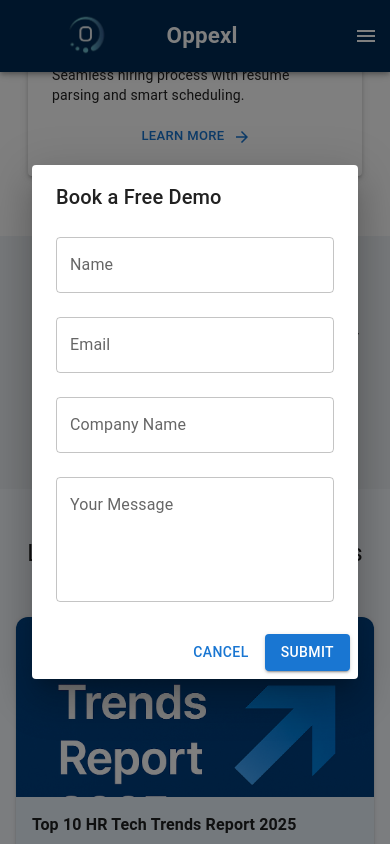
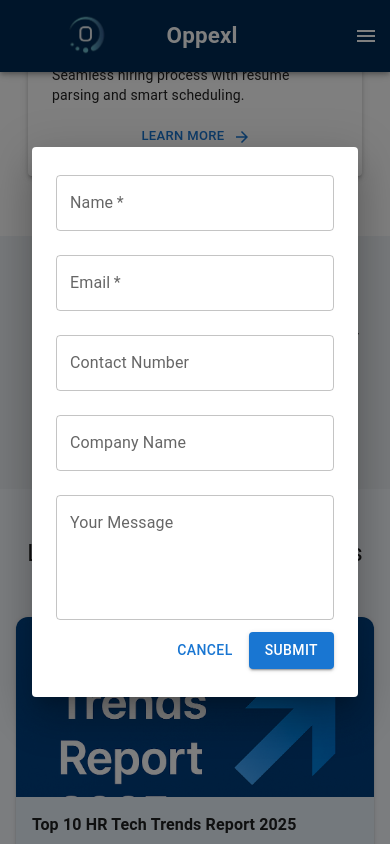
Before and after one commit to saranshtyagi/oppexl-tech, a React (Create React App) app: page / in a window 390 px wide. Both pictures are taken after a click on the button "BOOK A FREE DEMO". Shown: the part 931-1775 px from the top of the page. Built offline with nearby package versions, Linux system fonts and the light colour scheme.

Commit message:
Refactor Home component: Update import statements for consistency, enhance form handling with Web3 integration, and improve UI responsiveness with Snackbar notifications.

```diff
--- a/src/pages/Home.js
+++ b/src/pages/Home.js
@@ -1,4 +1,4 @@
-import React, { useState, useRef, useEffect } from 'react';
+import React, { useState, useRef, useEffect } from "react";
 import {
   Box,
   Button,
@@ -12,16 +12,24 @@ import {
   Typography,
   TextField,
   Dialog,
-  DialogTitle,
   DialogContent,
   DialogActions,
   useMediaQuery,
   useTheme,
-} from '@mui/material';
-import Slider from 'react-slick';
-import { ArrowForward, CheckCircle, MonetizationOn, People, TrendingUp, EmojiEmotions } from '@mui/icons-material';
-import { Link } from 'react-router-dom';
-import { motion } from 'framer-motion';
+} from "@mui/material";
+import Slider from "react-slick";
+import {
+  ArrowForward,
+  CheckCircle,
+  MonetizationOn,
+  People,
+  TrendingUp,
+  EmojiEmotions,
+} from "@mui/icons-material";
+import { Link } from "react-router-dom";
+import { motion } from "framer-motion";
+import Snackbar from "@mui/material/Snackbar";
+import Alert from "@mui/material/Alert";
 
 const MotionBox = motion(Box);
 const MotionCard = motion(Card);
@@ -32,26 +40,98 @@ function Home() {
   const handleOpen = () => setOpen(true);
   const handleClose = () => setOpen(false);
   const [clientReady, setClientReady] = useState(false);
+  const [snackOpen, setSnackOpen] = useState(false);
+  const [sending, setSending] = useState(false);
+
 
   const theme = useTheme();
-  const isSmDown = useMediaQuery(theme.breakpoints.down('sm'));
-  const isMdDown = useMediaQuery(theme.breakpoints.down('md'));
+  const isSmDown = useMediaQuery(theme.breakpoints.down("sm"));
+  const isMdDown = useMediaQuery(theme.breakpoints.down("md"));
 
   useEffect(() => {
     setClientReady(true);
   }, []);
 
+
   const featuresCarousel = [
-    { key: 'lms', icon: <People fontSize="large" sx={{ color: '#10b981' }} />, title: 'LMS', description: 'Upskill employees through interactive and gamified training modules.', path: '/products/lms' },
-    { key: 'hrms', icon: <CheckCircle fontSize="large" sx={{ color: '#ec4899' }} />, title: 'HRMS', description: 'Automate HR operations, payroll, and compliance effortlessly.', path: '/products/hrms' },
-    { key: 'job-portal', icon: <MonetizationOn fontSize="large" sx={{ color: '#0ba5e9' }} />, title: 'Job Portal', description: 'Seamless hiring process with resume parsing and smart scheduling.', path: '/products/job-portal' },
-    { key: 'mna', icon: <TrendingUp fontSize="large" sx={{ color: '#3b82f6' }} />, title: 'Merger & Acquisitions', description: 'End-to-end M&A support from due diligence to post-merger integration.', path: '/services/merger-acquisitions' },
-    { key: 'audits', icon: <CheckCircle fontSize="large" sx={{ color: '#22c55e' }} />, title: 'Audits', description: 'Comprehensive HR and compliance audits to reduce operational risk.', path: '/services/audits' },
-    { key: 'talent-management', icon: <EmojiEmotions fontSize="large" sx={{ color: '#f59e0b' }} />, title: 'Talent Management', description: 'Performance, succession, and skill mapping for a stronger bench.', path: '/services/talent-management' },
-    { key: 'comp-benefits-rewards', icon: <MonetizationOn fontSize="large" sx={{ color: '#16a34a' }} />, title: 'Compensation, Benefits & Rewards', description: 'Design pay and benefits programs at scale.', path: '/services/compensation-benefits' },
-    { key: 'recruitment', icon: <People fontSize="large" sx={{ color: '#0ea5e9' }} />, title: 'Recruitment', description: 'Source, screen, and hire faster with AI-enabled workflows.', path: '/services/recruitment' },
-    { key: 'payroll', icon: <MonetizationOn fontSize="large" sx={{ color: '#8b5cf6' }} />, title: 'Payroll', description: 'Accurate, compliant, and timely payroll processing across regions.', path: '/services/payroll' },
-    { key: 'gov-advisory', icon: <TrendingUp fontSize="large" sx={{ color: '#dc2626' }} />, title: 'Government Advisory', description: 'Advisory for public-sector HCM modernization and compliance.', path: '/services/government-advisory' },
+    {
+      key: "lms",
+      icon: <People fontSize="large" sx={{ color: "#10b981" }} />,
+      title: "LMS",
+      description:
+        "Upskill employees through interactive and gamified training modules.",
+      path: "/products/lms",
+    },
+    {
+      key: "hrms",
+      icon: <CheckCircle fontSize="large" sx={{ color: "#ec4899" }} />,
+      title: "HRMS",
+      description:
+        "Automate HR operations, payroll, and compliance effortlessly.",
+      path: "/products/hrms",
+    },
+    {
+      key: "job-portal",
+      icon: <MonetizationOn fontSize="large" sx={{ color: "#0ba5e9" }} />,
+      title: "Job Portal",
+      description:
+        "Seamless hiring process with resume parsing and smart scheduling.",
+      path: "/products/job-portal",
+    },
+    {
+      key: "mna",
+      icon: <TrendingUp fontSize="large" sx={{ color: "#3b82f6" }} />,
+      title: "Merger & Acquisitions",
+      description:
+        "End-to-end M&A support from due diligence to post-merger integration.",
+      path: "/services/merger-acquisitions",
+    },
+    {
+      key: "audits",
+      icon: <CheckCircle fontSize="large" sx={{ color: "#22c55e" }} />,
+      title: "Audits",
+      description:
+        "Comprehensive HR and compliance audits to reduce operational risk.",
+      path: "/services/audits",
+    },
+    {
+      key: "talent-management",
+      icon: <EmojiEmotions fontSize="large" sx={{ color: "#f59e0b" }} />,
+      title: "Talent Management",
+      description:
+        "Performance, succession, and skill mapping for a stronger bench.",
+      path: "/services/talent-management",
+    },
+    {
+      key: "comp-benefits-rewards",
+      icon: <MonetizationOn fontSize="large" sx={{ color: "#16a34a" }} />,
+      title: "Compensation, Benefits & Rewards",
+      description: "Design pay and benefits programs at scale.",
+      path: "/services/compensation-benefits",
+    },
+    {
+      key: "recruitment",
+      icon: <People fontSize="large" sx={{ color: "#0ea5e9" }} />,
+      title: "Recruitment",
+      description: "Source, screen, and hire faster with AI-enabled workflows.",
+      path: "/services/recruitment",
+    },
+    {
+      key: "payroll",
+      icon: <MonetizationOn fontSize="large" sx={{ color: "#8b5cf6" }} />,
+      title: "Payroll",
+      description:
+        "Accurate, compliant, and timely payroll processing across regions.",
+      path: "/services/payroll",
+    },
+    {
+      key: "gov-advisory",
+      icon: <TrendingUp fontSize="large" sx={{ color: "#dc2626" }} />,
+      title: "Government Advisory",
+      description:
+        "Advisory for public-sector HCM modernization and compliance.",
+      path: "/services/government-advisory",
+    },
   ];
 
   const sliderSettings = {
@@ -77,32 +157,31 @@ function Home() {
 
   const insights = [
     {
-      id: 'hr-trends-2025',
-      title: 'Top 10 HR Tech Trends Report 2025',
-      image: '/hr-trends.png',
-      snippet: 'Explore the latest HR technology trends that will define 2025.',
-      link: '/insights/hr-trends',
+      id: "hr-trends-2025",
+      title: "Top 10 HR Tech Trends Report 2025",
+      image: "/hr-trends.png",
+      snippet: "Explore the latest HR technology trends that will define 2025.",
+      link: "/insights/hr-trends",
     },
     {
-      id: 'performance-management',
-      title: 'Future-Focused Performance Management',
-      image: '/performance-management.png',
-      snippet: 'Discover how to align performance systems with evolving business goals.',
-      link: '/insights/performance-management',
+      id: "performance-management",
+      title: "Future-Focused Performance Management",
+      image: "/performance-management.png",
+      snippet:
+        "Discover how to align performance systems with evolving business goals.",
+      link: "/insights/performance-management",
     },
     {
-      id: 'social-audits',
-      title: 'Internal Social Audits',
-      image: '/social-audits.png',
-      snippet: 'The Hidden Engine of Business Transformation',
-      link: '/insights/social-audits'
-    }
+      id: "social-audits",
+      title: "Internal Social Audits",
+      image: "/social-audits.png",
+      snippet: "The Hidden Engine of Business Transformation",
+      link: "/insights/social-audits",
+    },
   ];
 
-  // Ref for video (native loop, no manual handlers needed)
   const videoRef = useRef(null);
 
-  // Force Slick to recalc width after mount and on viewport changes
   const sliderRef = useRef(null);
   useEffect(() => {
     const fix = () => {
@@ -114,23 +193,59 @@ function Home() {
     if (clientReady) {
       const t1 = setTimeout(fix, 0);
       const t2 = setTimeout(fix, 150);
-      window.addEventListener('orientationchange', fix);
-      window.addEventListener('resize', fix);
+      window.addEventListener("orientationchange", fix);
+      window.addEventListener("resize", fix);
       return () => {
         clearTimeout(t1);
         clearTimeout(t2);
-        window.removeEventListener('orientationchange', fix);
-        window.removeEventListener('resize', fix);
+        window.removeEventListener("orientationchange", fix);
+        window.removeEventListener("resize", fix);
       };
     }
   }, [clientReady]);
+
+  const handleWeb3Submit = async (e) => {
+    e.preventDefault();
+    setSending(true);
+    try {
+      const form = e.currentTarget;
+      const formData = new FormData(form);
+
+      formData.append("access_key", "f32d89ae-02b3-448a-b6e7-9053971e2de8");
+
+      formData.append("subject", "New Demo Request via Website");
+      formData.append("from_name", "Oppexl Website");
+
+      const res = await fetch("https://api.web3forms.com/submit", {
+        method: "POST",
+        body: formData,
+      }).then((r) => r.json());
+
+      if (res.success) {
+        setSnackOpen(true);
+        setOpen(false);
+        form.reset();
+      } else {
+        console.error("Web3Forms error:", res);
+      }
+    } catch (err) {
+      console.error(err);
+    } finally {
+      setSending(false);
+    }
+  };
 
   return (
     <>
       <Toolbar />
 
-      {/* Hero Section */}
-      <Box sx={{ position: 'relative', height: { xs: '80vh', md: '100vh' }, overflow: 'hidden' }}>
+      <Box
+        sx={{
+          position: "relative",
+          height: { xs: "80vh", md: "100vh" },
+          overflow: "hidden",
+        }}
+      >
         <video
           ref={videoRef}
           autoPlay
@@ -138,16 +253,18 @@ function Home() {
           loop
           playsInline
           preload="auto"
+          poster="/heroImage.jpg"
           style={{
-            position: 'absolute',
+            position: "absolute",
             top: 0,
             left: 0,
-            width: '100%',
-            height: '100%',
-            objectFit: 'cover',
+            width: "100%",
+            height: "100%",
+            objectFit: "cover",
             zIndex: -1,
-            backgroundColor: '#000',
+            // backgroundColor: "transparent",
           }}
+          onEnded={() => videoRef.current?.play()}
         >
           <source src="/videos/hero-video.mp4" type="video/mp4" />
         </video>
@@ -155,25 +272,43 @@ function Home() {
         {/* Overlay */}
         <Box
           sx={{
-            position: 'absolute',
+            position: "absolute",
             inset: 0,
-            background: { xs: 'linear-gradient(180deg, rgba(0,0,0,0.35), rgba(0,0,0,0.15))', md: 'none' },
+            background: {
+              xs: "linear-gradient(180deg, rgba(0,0,0,0.35), rgba(0,0,0,0.15))",
+              md: "none",
+            },
             zIndex: 0,
           }}
         />
 
-        <Box sx={{ position: 'relative', zIndex: 1, height: '100%', display: 'flex', alignItems: 'center' }}>
+        <Box
+          sx={{
+            position: "relative",
+            zIndex: 1,
+            height: "100%",
+            display: "flex",
+            alignItems: "center",
+          }}
+        >
           <Container maxWidth="lg">
             <MotionBox
               initial={{ opacity: 0, y: 16 }}
               animate={{ opacity: 1, y: 0 }}
               transition={{ duration: 0.5 }}
-              sx={{ textAlign: { xs: 'center', md: 'left' }, px: { xs: 1, md: 0 } }}
+              sx={{
+                textAlign: { xs: "center", md: "left" },
+                px: { xs: 1, md: 0 },
+              }}
             >
               <MotionTypography
-                variant={isSmDown ? 'h4' : isMdDown ? 'h3' : 'h2'}
+                variant={isSmDown ? "h4" : isMdDown ? "h3" : "h2"}
                 gutterBottom
-                sx={{ color: { xs: 'white', md: 'black' }, fontWeight: 900, lineHeight: 1.2 }}
+                sx={{
+                  color: { xs: "white", md: "black" },
+                  fontWeight: 900,
+                  lineHeight: 1.2,
+                }}
               >
                 Empowering Your Workforce with Technology
               </MotionTypography>
@@ -181,23 +316,23 @@ function Home() {
                 variant="body1"
                 sx={{
                   mb: 3,
-                  color: { xs: 'white', md: 'black' },
+                  color: { xs: "white", md: "black" },
                   opacity: { xs: 0.95, md: 1 },
-                  fontSize: { xs: '0.95rem', md: '1rem' },
+                  fontSize: { xs: "0.95rem", md: "1rem" },
                 }}
               >
-                Oppexl Technologies is your one stop solution for all Human Capital needs - HR Tech, Transformation, Audits and many more...
+                Oppexl Technologies is your one stop solution for all Human
+                Capital needs - HR Tech, Transformation, Audits and many more...
               </MotionTypography>
             </MotionBox>
           </Container>
         </Box>
       </Box>
 
-      {/* Feature Cards Section */}
-      <Box sx={{ py: { xs: 6, md: 10 }, bgcolor: 'white' }}>
+      <Box sx={{ py: { xs: 6, md: 10 }, bgcolor: "white" }}>
         <Container>
           <MotionTypography
-            variant={isSmDown ? 'h5' : 'h4'}
+            variant={isSmDown ? "h5" : "h4"}
             gutterBottom
             textAlign="center"
             initial={{ opacity: 0, y: 10 }}
@@ -227,20 +362,29 @@ function Home() {
                       sx={{
                         p: 3,
                         boxShadow: 3,
-                        height: '100%',
+                        height: "100%",
                         minHeight: 220,
-                        display: 'flex',
-                        flexDirection: 'column',
+                        display: "flex",
+                        flexDirection: "column",
                       }}
                     >
                       <Box sx={{ mb: 2 }}>{item.icon}</Box>
                       <Typography variant="h6" gutterBottom>
                         {item.title}
                       </Typography>
-                      <Typography variant="body2" paragraph sx={{ flexGrow: 1 }}>
+                      <Typography
+                        variant="body2"
+                        paragraph
+                        sx={{ flexGrow: 1 }}
+                      >
                         {item.description}
                       </Typography>
-                      <Button size="small" component={Link} to={item.path} endIcon={<ArrowForward />}>
+                      <Button
+                        size="small"
+                        component={Link}
+                        to={item.path}
+                        endIcon={<ArrowForward />}
+                      >
                         Learn more
                       </Button>
                     </MotionCard>
@@ -253,10 +397,17 @@ function Home() {
       </Box>
 
       {/* Demo CTA Section */}
-      <Box sx={{ textAlign: 'center', py: { xs: 6, md: 10 }, bgcolor: '#f0f4f8', px: 1 }}>
+      <Box
+        sx={{
+          textAlign: "center",
+          py: { xs: 6, md: 10 },
+          bgcolor: "#f0f4f8",
+          px: 1,
+        }}
+      >
         <Container>
           <MotionTypography
-            variant={isSmDown ? 'h5' : 'h4'}
+            variant={isSmDown ? "h5" : "h4"}
             fontWeight="bold"
             gutterBottom
             initial={{ opacity: 0, y: 10 }}
@@ -269,34 +420,103 @@ function Home() {
           <Typography variant="body1" sx={{ mb: 4 }}>
             Discover how Oppexl can help transform your Human Capital.
           </Typography>
-          <Button variant="contained" size={isSmDown ? 'medium' : 'large'} color="primary" onClick={handleOpen}>
+          <Button
+            variant="contained"
+            size={isSmDown ? "medium" : "large"}
+            color="primary"
+            onClick={handleOpen}
+          >
             Book a Free Demo
           </Button>
         </Container>
       </Box>
 
-      {/* Demo Form Dialog */}
+
       <Dialog fullWidth maxWidth="sm" open={open} onClose={handleClose}>
-        <DialogTitle>Book a Free Demo</DialogTitle>
         <DialogContent>
-          <TextField autoFocus margin="dense" label="Name" type="text" fullWidth variant="outlined" sx={{ mb: 2 }} />
-          <TextField margin="dense" label="Email" type="email" fullWidth variant="outlined" sx={{ mb: 2 }} />
-          <TextField margin="dense" label="Company Name" type="text" fullWidth variant="outlined" sx={{ mb: 2 }} />
-          <TextField margin="dense" label="Your Message" multiline rows={4} fullWidth variant="outlined" />
+          <Box component="form" onSubmit={handleWeb3Submit}>
+            <TextField
+              autoFocus
+              margin="dense"
+              label="Name"
+              name="user_name"
+              type="text"
+              fullWidth
+              variant="outlined"
+              sx={{ mb: 2 }}
+              required
+            />
+            <TextField
+              margin="dense"
+              label="Email"
+              name="user_email"
+              type="email"
+              fullWidth
+              variant="outlined"
+              sx={{ mb: 2 }}
+              required
+            />
+            <TextField
+              margin="dense"
+              label="Contact Number"
+              name="user_phone"
+              type="text"
+              fullWidth
+              variant="outlined"
+              sx={{ mb: 2 }}
+            />
+            <TextField
+              margin="dense"
+              label="Company Name"
+              name="company"
+              type="text"
+              fullWidth
+              variant="outlined"
+              sx={{ mb: 2 }}
+            />
+            <TextField
+              margin="dense"
+              label="Your Message"
+              name="message"
+              multiline
+              rows={4}
+              fullWidth
+              variant="outlined"
+            />
+
+            <DialogActions sx={{ px: 0 }}>
+              <Button onClick={handleClose} disabled={sending}>
+                Cancel
+              </Button>
+              <Button variant="contained" type="submit" disabled={sending}>
+                {sending ? "Submitting..." : "Submit"}
+              </Button>
+            </DialogActions>
+          </Box>
         </DialogContent>
-        <DialogActions>
-          <Button onClick={handleClose}>Cancel</Button>
-          <Button variant="contained" onClick={handleClose}>
-            Submit
-          </Button>
-        </DialogActions>
       </Dialog>
 
+      {/* Toast */}
+      <Snackbar
+        open={snackOpen}
+        autoHideDuration={3000}
+        onClose={() => setSnackOpen(false)}
+      >
+        <Alert
+          onClose={() => setSnackOpen(false)}
+          severity="success"
+          variant="filled"
+          sx={{ width: "100%" }}
+        >
+          Submitted
+        </Alert>
+      </Snackbar>
+
       {/* Insights Section */}
-      <Box sx={{ py: { xs: 6, md: 10 }, bgcolor: '#f8fbff' }}>
+      <Box sx={{ py: { xs: 6, md: 10 }, bgcolor: "#f8fbff" }}>
         <Container>
           <MotionTypography
-            variant={isSmDown ? 'h5' : 'h4'}
+            variant={isSmDown ? "h5" : "h4"}
             gutterBottom
             textAlign="center"
             initial={{ opacity: 0, y: 10 }}
@@ -306,7 +526,13 @@ function Home() {
           >
             Latest from our Oppexl Insights
           </MotionTypography>
-          <Grid container spacing={4} justifyContent="center" alignItems="stretch" sx={{ mt: 2 }}>
+          <Grid
+            container
+            spacing={4}
+            justifyContent="center"
+            alignItems="stretch"
+            sx={{ mt: 2 }}
+          >
             {insights.map((item, idx) => (
               <Grid item xs={12} sm={6} md={4} key={idx}>
                 <MotionCard
@@ -314,16 +540,38 @@ function Home() {
                   whileInView={{ opacity: 1, y: 0 }}
                   viewport={{ once: true, amount: 0.3 }}
                   transition={{ duration: 0.4 }}
-                  sx={{ borderRadius: 3, overflow: 'hidden', boxShadow: 2, display: 'flex', flexDirection: 'column', height: '100%' }}
+                  sx={{
+                    borderRadius: 3,
+                    overflow: "hidden",
+                    boxShadow: 2,
+                    display: "flex",
+                    flexDirection: "column",
+                    height: "100%",
+                  }}
                 >
-                  <CardActionArea component={Link} to={item.link} sx={{ display: 'flex', flexDirection: 'column', height: '100%' }}>
-                    <CardMedia component="img" height="180" image={item.image} alt={item.title} />
-                    <CardContent sx={{ bgcolor: '#eaf3fb', flexGrow: 1, width: '100%' }}>
+                  <CardActionArea
+                    component={Link}
+                    to={item.link}
+                    sx={{
+                      display: "flex",
+                      flexDirection: "column",
+                      height: "100%",
+                    }}
+                  >
+                    <CardMedia
+                      component="img"
+                      height="180"
+                      image={item.image}
+                      alt={item.title}
+                    />
+                    <CardContent
+                      sx={{ bgcolor: "#eaf3fb", flexGrow: 1, width: "100%" }}
+                    >
                       <Typography variant="body1" fontWeight={600}>
                         {item.title}
                       </Typography>
                     </CardContent>
-                    <Box sx={{ px: 2, pb: 2, alignSelf: 'flex-start' }}>
+                    <Box sx={{ px: 2, pb: 2, alignSelf: "flex-start" }}>
                       <ArrowForward />
                     </Box>
                   </CardActionArea>
@@ -332,7 +580,13 @@ function Home() {
             ))}
           </Grid>
           <Box mt={5} textAlign="center">
-            <Button variant="contained" sx={{ bgcolor: '#002b54', borderRadius: 2 }} component={Link} to="/insights" endIcon={<ArrowForward />}>
+            <Button
+              variant="contained"
+              sx={{ bgcolor: "#002b54", borderRadius: 2 }}
+              component={Link}
+              to="/insights"
+              endIcon={<ArrowForward />}
+            >
               View all from Oppexl Insights
             </Button>
           </Box>
@@ -340,10 +594,10 @@ function Home() {
       </Box>
 
       {/* Trusted by Growing Teams */}
-      <Box sx={{ py: { xs: 6, md: 10 }, bgcolor: '#f4f7fe' }}>
+      <Box sx={{ py: { xs: 6, md: 10 }, bgcolor: "#f4f7fe" }}>
         <Container>
           <MotionTypography
-            variant={isSmDown ? 'h5' : 'h4'}
+            variant={isSmDown ? "h5" : "h4"}
             fontWeight="bold"
             textAlign="center"
             sx={{ mb: 6 }}
@@ -356,19 +610,31 @@ function Home() {
           </MotionTypography>
           <Grid container spacing={4} justifyContent="center">
             {[
-              { number: '+50', label: 'Successful Hires', icon: <CheckCircle sx={{ fontSize: 40, color: '#22c55e' }} /> },
-              { number: '+200', label: 'Audits Completed', icon: <TrendingUp sx={{ fontSize: 40, color: '#3b82f6' }} /> },
-              { number: '+15', label: 'Pilot Companies', icon: <EmojiEmotions sx={{ fontSize: 40, color: '#f59e0b' }} /> },
+              {
+                number: "+50",
+                label: "Successful Hires",
+                icon: <CheckCircle sx={{ fontSize: 40, color: "#22c55e" }} />,
+              },
+              {
+                number: "+200",
+                label: "Audits Completed",
+                icon: <TrendingUp sx={{ fontSize: 40, color: "#3b82f6" }} />,
+              },
+              {
+                number: "+15",
+                label: "Pilot Companies",
+                icon: <EmojiEmotions sx={{ fontSize: 40, color: "#f59e0b" }} />,
+              },
             ].map((item, index) => (
               <Grid item xs={12} sm={6} md={4} key={index}>
                 <MotionBox
                   whileHover={{ scale: 1.04 }}
-                  transition={{ type: 'spring', stiffness: 220, damping: 18 }}
+                  transition={{ type: "spring", stiffness: 220, damping: 18 }}
                   sx={{
-                    bgcolor: 'white',
+                    bgcolor: "white",
                     p: 4,
                     borderRadius: 3,
-                    textAlign: 'center',
+                    textAlign: "center",
                     boxShadow: 3,
                   }}
                 >
@@ -376,7 +642,10 @@ function Home() {
                   <Typography variant="h4" fontWeight="bold" color="primary">
                     {item.number}
                   </Typography>
-                  <Typography variant="subtitle1" sx={{ mt: 1, color: '#475569' }}>
+                  <Typography
+                    variant="subtitle1"
+                    sx={{ mt: 1, color: "#475569" }}
+                  >
                     {item.label}
                   </Typography>
                 </MotionBox>
```
